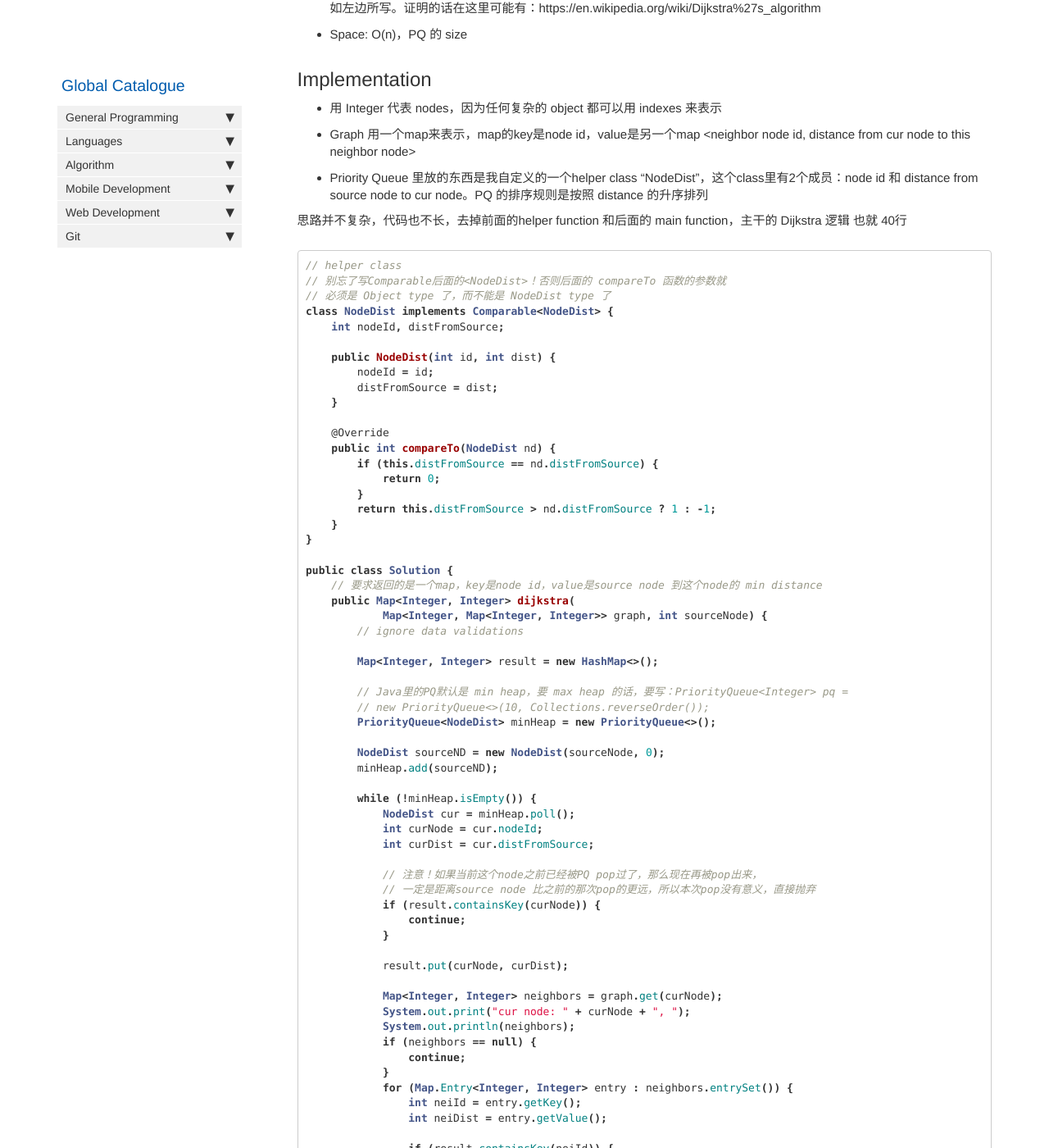
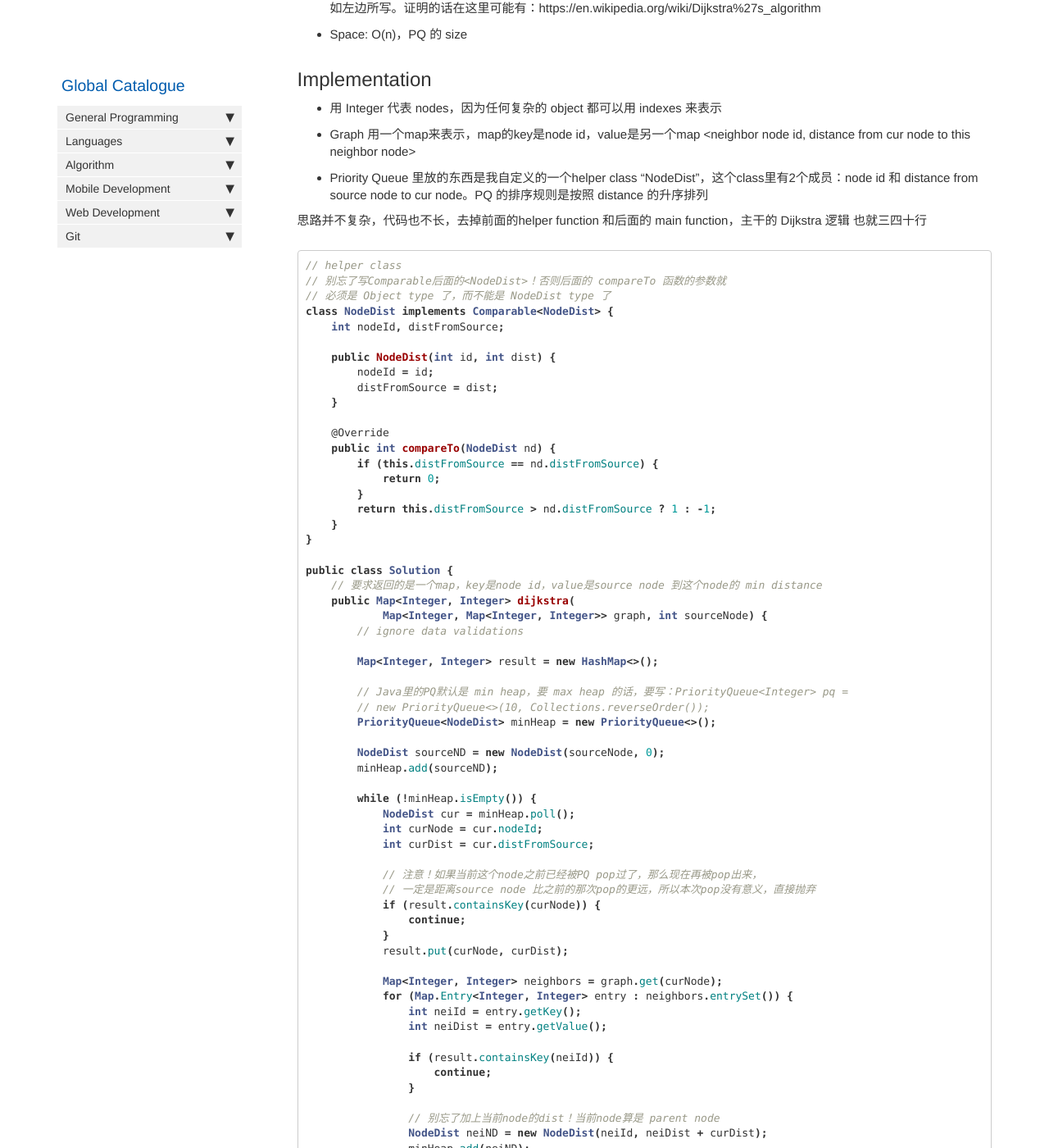
Before and after one commit to HungryOrc/hungryorc.github.io, a Jekyll site: the page built from pages/algorithm/algorithm_dijkstra_shortest_path.md, in a window 1280 px wide and 1400 px high, scrolled down 1236 px. Shown: the whole window at 82% size. Built offline with Jekyll 4.4.1, drawn with Linux system fonts in a browser that asks for light colours; nearby versions of some CDN libraries; comment, search, counter and statistics services are not loaded.

Commit message:
Update algorithm_dijkstra_shortest_path.md

````diff
--- a/pages/algorithm/algorithm_dijkstra_shortest_path.md
+++ b/pages/algorithm/algorithm_dijkstra_shortest_path.md
@@ -44,7 +44,7 @@ N6 --4-- N4 --9-- N5
 * Graph 用一个map来表示，map的key是node id，value是另一个map <neighbor node id, distance from cur node to this neighbor node>
 * Priority Queue 里放的东西是我自定义的一个helper class "NodeDist"，这个class里有2个成员：node id 和 distance from source node to cur node。PQ 的排序规则是按照 distance 的升序排列
 
-思路并不复杂，代码也不长，去掉前面的helper function 和后面的 main function，主干的 Dijkstra 逻辑 也就 40行
+思路并不复杂，代码也不长，去掉前面的helper function 和后面的 main function，主干的 Dijkstra 逻辑 也就三四十行
 ```java
 // helper class
 // 别忘了写Comparable后面的<NodeDist>！否则后面的 compareTo 函数的参数就
@@ -91,15 +91,9 @@ public class Solution {
             if (result.containsKey(curNode)) {
                 continue;
             }
-
             result.put(curNode, curDist);
 
             Map<Integer, Integer> neighbors = graph.get(curNode);
-            System.out.print("cur node: " + curNode + ", ");
-            System.out.println(neighbors);
-            if (neighbors == null) {
-                continue;
-            }
             for (Map.Entry<Integer, Integer> entry : neighbors.entrySet()) {
                 int neiId = entry.getKey();
                 int neiDist = entry.getValue();
````
